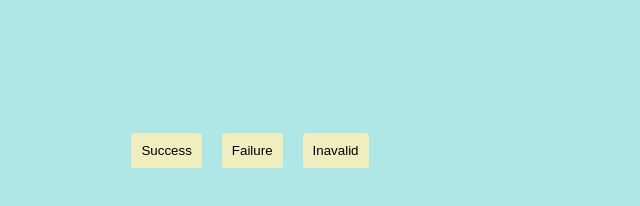
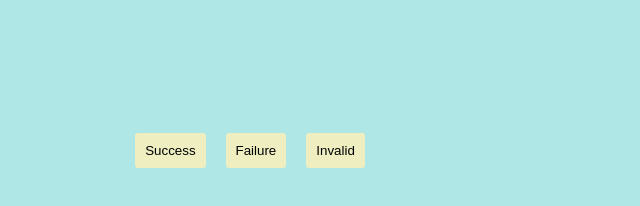
Before and after one commit to AkashInnovator/toast-notification-9, a plain HTML site: page index.html in a window 1280 px wide. Shown: the full height of the page, 0-640 px from the left. Drawn offline with Linux system fonts and the light colour scheme.

Commit message:
toast-notification

```diff
--- a/index.html
+++ b/index.html
@@ -10,7 +10,7 @@
     <div class="btns">
         <button onclick="shownotify('Process Success')">Success</button>
         <button onclick="shownotify('Process Failure')">Failure</button>
-        <button onclick="shownotify('Invalid Process')">Inavalid</button>
+        <button onclick="shownotify('Invalid Process')">Invalid</button>
     </div>
     <div class="toasts">
 
```
